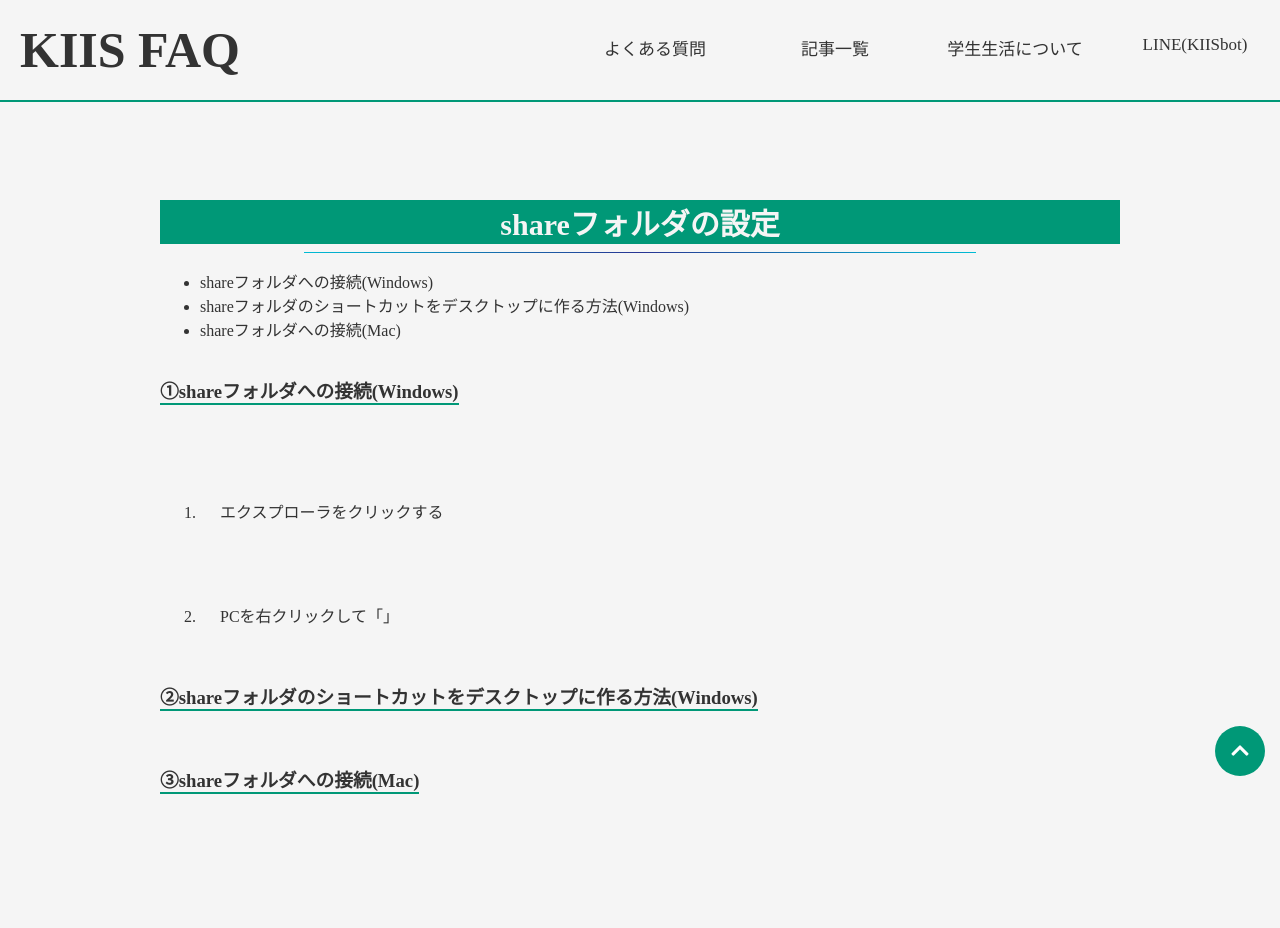
After one commit to kirari-kiis/kiis_qa, a Flask app: page /share in a window 1280 px wide. The commit adds this page. Run offline with Flask 2, Linux system fonts and the light colour scheme; some libraries are stand-ins or nearby versions.

Commit message:
page_update

```diff
--- a/app/app.py
+++ b/app/app.py
@@ -80,10 +80,10 @@ def virusbuster_pcc():
 def setup():
     return render_template("setup.html")
 
-#「/workgroup」へアクセスがあった場合に、「workgroup.html」の文字列を返す
-@app.route("/workgroup")
-def workgroup():
-    return render_template("workgroup.html")
+#「/share」へアクセスがあった場合に、「share.html」の文字列を返す
+@app.route("/share")
+def share():
+    return render_template("share.html")
 
 #「/wifi_win」へアクセスがあった場合に、「wifi_win.html」の文字列を返す
 @app.route("/wifi_win")
--- a/app/static/css/main.css
+++ b/app/static/css/main.css
@@ -506,3 +506,7 @@ ol > p{
 #li_top{
   padding-top: 20px;
 }
+
+li{
+  color: #333;
+}
--- a/app/templates/qalist.html
+++ b/app/templates/qalist.html
@@ -12,7 +12,7 @@
         <li><a href="{{url_for('office_std')}}"> office（Word,Excel,Power point）について</a></li>
         <li>ウイルス対策ソフトについて</li>
         <li>webメールにアクセスできない場合の対処</li>
-        <li>shareフォルダの作成方法</li>
+        <li><a href="{{url_for('share')}}"> shareフォルダの作成方法</a></li>
 
     </ul>
 
--- /dev/null
+++ b/app/templates/share.html
@@ -0,0 +1,34 @@
+{% extends "layout.html" %}
+{% block content %}
+<div class="left"></div>
+<div class="main">
+    <h2>shareフォルダの設定</h2>
+    <hr class="cp_hr05" />
+    <ul>
+        <li>shareフォルダへの接続(Windows)</li>
+        <li>shareフォルダのショートカットをデスクトップに作る方法(Windows)</li>
+        <li>shareフォルダへの接続(Mac)</li>
+    </ul>
+    <div class="block">
+        <h3 class="subtitle">①shareフォルダへの接続(Windows)</h3>
+        <ol type="1">
+            <li>エクスプローラをクリックする</li>
+            <li>PCを右クリックして「」</li>
+        </ol>
+    </div>
+
+    <div class="block">
+        <h3 class="subtitle">②shareフォルダのショートカットをデスクトップに作る方法(Windows)</h3>
+        <ol type="1">
+        </ol>
+    </div>
+
+    <div class="block">
+        <h3 class="subtitle">③shareフォルダへの接続(Mac)</h3>
+        <ol type="1">
+        </ol>
+    </div>
+
+</div>
+
+{% endblock %}
```
Also changed, not shown: app/templates/setup.html (+4 -0 lines).
